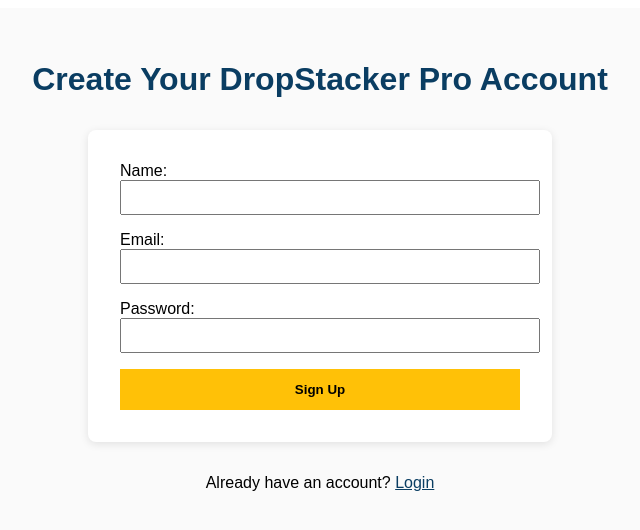
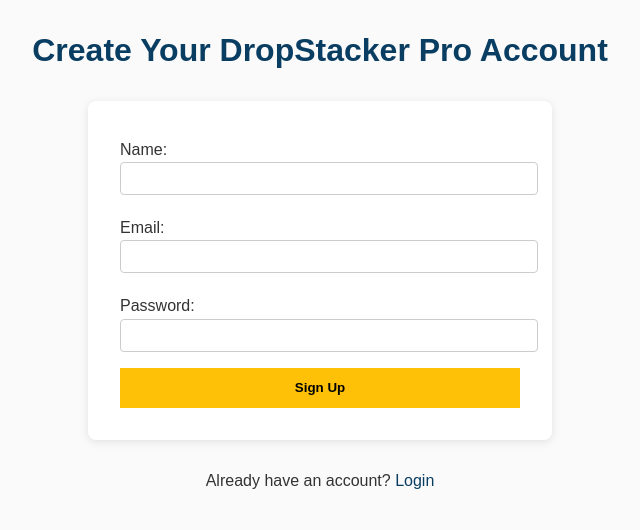
Before and after one commit to nextwaveaisuite/dropstacker-pro, a Next.js app: page /signup in a window 1280 px wide. Shown: the top 530 px of the page, without its empty margins (320-960 px from the left). Built offline with nearby package versions, Linux system fonts and the light colour scheme.

Commit message:
signup.js

```diff
--- a/pages/signup.js
+++ b/pages/signup.js
@@ -1,19 +1,23 @@
+import '../styles/theme.css';
+
 export default function Signup() {
   return (
-    <div style={{ fontFamily: 'Arial, sans-serif', backgroundColor: '#FAFAFA', minHeight: '100vh', padding: '2rem' }}>
-      <h1 style={{ textAlign: 'center', color: '#0A3D62' }}>Create Your DropStacker Pro Account</h1>
-      <form style={{ maxWidth: '400px', margin: '2rem auto', backgroundColor: '#fff', padding: '2rem', borderRadius: '8px', boxShadow: '0 2px 8px rgba(0,0,0,0.1)' }}>
+    <div>
+      <h1 style={{ textAlign: 'center', color: '#0A3D62', paddingTop: '2rem' }}>
+        Create Your DropStacker Pro Account
+      </h1>
+      <form className="form-container">
         <label>Name:</label>
-        <input type="text" style={{ width: '100%', padding: '0.5rem', marginBottom: '1rem' }} />
+        <input type="text" required />
         <label>Email:</label>
-        <input type="email" style={{ width: '100%', padding: '0.5rem', marginBottom: '1rem' }} />
+        <input type="email" required />
         <label>Password:</label>
-        <input type="password" style={{ width: '100%', padding: '0.5rem', marginBottom: '1rem' }} />
-        <button type="submit" style={{ width: '100%', padding: '0.8rem', backgroundColor: '#FFC107', border: 'none', fontWeight: 'bold', cursor: 'pointer' }}>Sign Up</button>
+        <input type="password" required />
+        <button type="submit">Sign Up</button>
       </form>
       <p style={{ textAlign: 'center' }}>
-        Already have an account? <a href="/login" style={{ color: '#0A3D62' }}>Login</a>
+        Already have an account? <a href="/login">Login</a>
       </p>
     </div>
   );
-}
+          }
```
